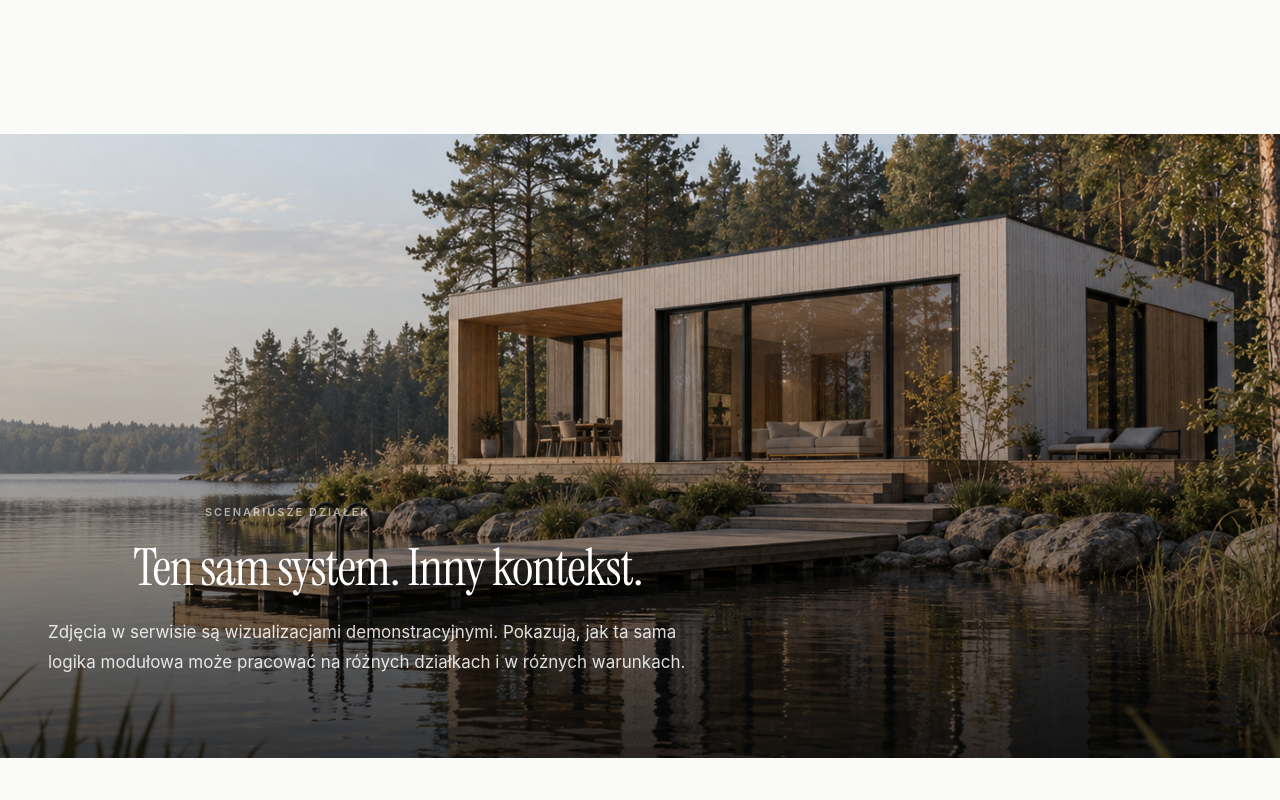
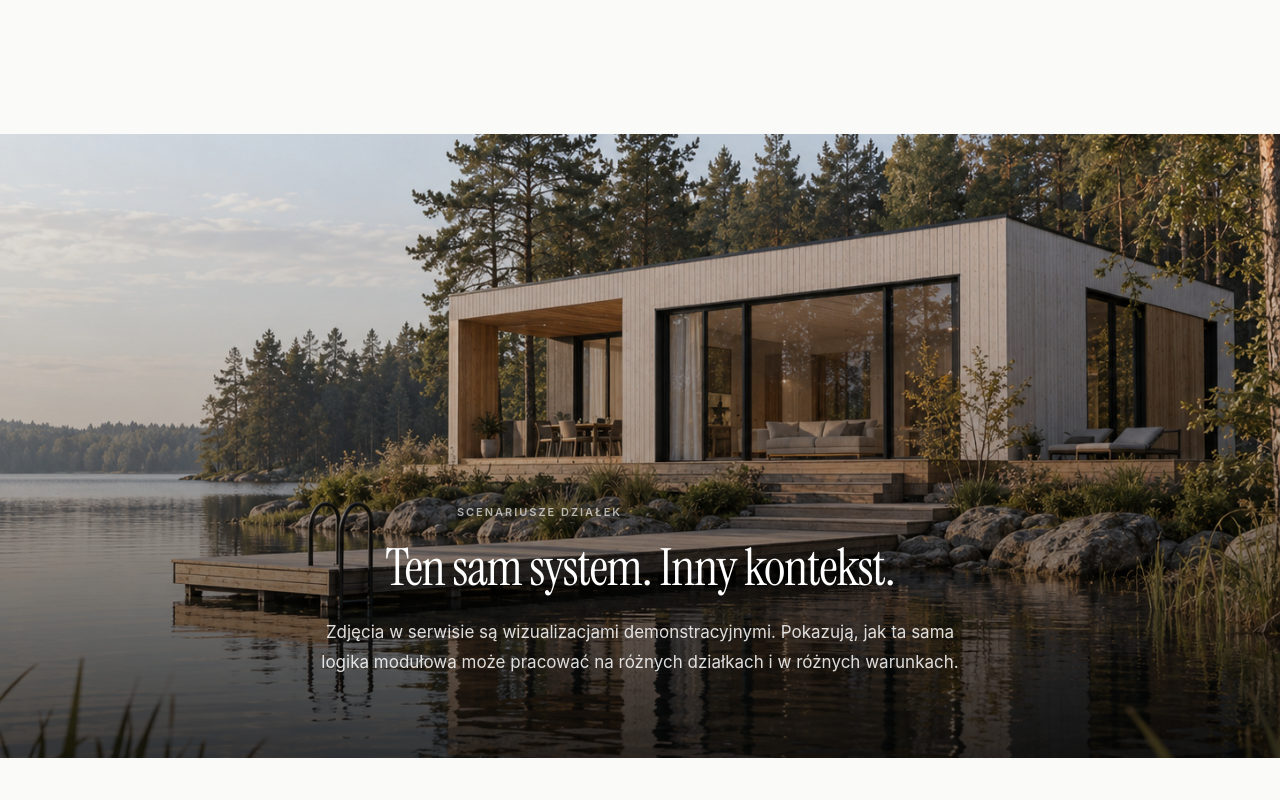
Before and after one commit to jakubskrzypiec/nordhus, a Next.js app: page / in a window 1280 px wide. Shown: the part 5520-6320 px from the top of the page. Built offline with nearby package versions, Linux system fonts and the light colour scheme; no server answers.

Commit message:
Temp: center full-bleed section headings

```diff
--- a/components/FullBleedImage.js
+++ b/components/FullBleedImage.js
@@ -1,11 +1,17 @@
-import Image from "next/image";import Container from "./Container";
+import Image from "next/image";
+import Container from "./Container";
 import {BLUR_DATA_URL} from "@/lib/image";
-export default function FullBleedImage({image,alt,eyebrow,title,text,align="left"}){
+
+export default function FullBleedImage({image,alt,eyebrow,title,text}){
  return <section className="relative min-h-[78svh] overflow-hidden bg-[#20201e] text-white">
   <div className="reveal-image absolute inset-0"><Image src={image} alt={alt} fill className="object-cover" sizes="100vw" placeholder="blur" blurDataURL={BLUR_DATA_URL}/></div>
   <div className="absolute inset-0 bg-gradient-to-t from-black/75 via-black/25 to-black/5"/>
-  <Container className={`relative z-10 flex min-h-[78svh] items-end pb-12 pt-24 md:pb-20 ${align==="right"?"justify-end":""}`}>
-   <div className="reveal max-w-[680px]"><p className="eyebrow !text-white/60">{eyebrow}</p><h2 className="mt-5 text-[clamp(2rem,4vw,3.75rem)]">{title}</h2>{text&&<p className="mt-6 max-w-[66ch] text-[1.0625rem] leading-[1.75] text-white/85">{text}</p>}</div>
+  <Container className="relative z-10 flex min-h-[78svh] items-end justify-center pb-12 pt-24 md:pb-20">
+   <div className="reveal max-w-[680px] text-center">
+    <p className="eyebrow !text-white/65">{eyebrow}</p>
+    <h2 className="mt-5">{title}</h2>
+    {text&&<p className="mx-auto mt-6 max-w-[60ch] text-[1.0625rem] leading-[1.75] text-white/85">{text}</p>}
+   </div>
   </Container>
  </section>
 }
```
